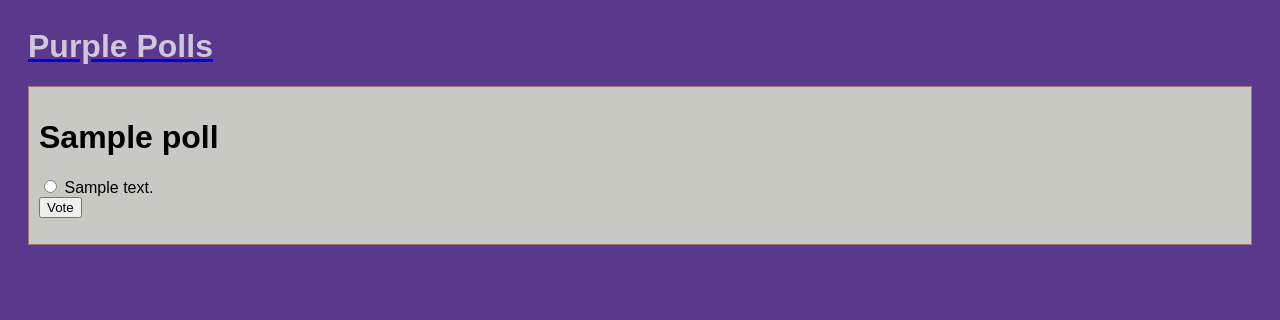
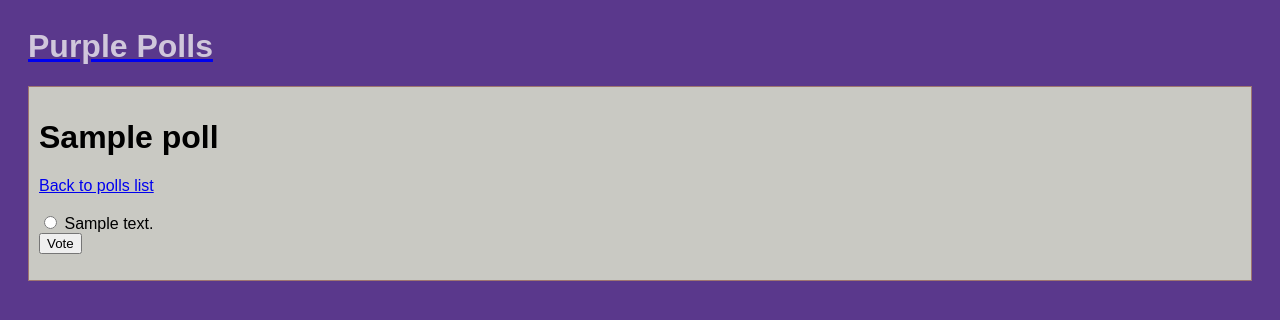
Before and after one commit to sayedmohamed/PurplePolls, a Django app: page /polls/1/ in a window 1280 px wide. Shown: the top 320 px of the page. Run offline with Django 3.2, Linux system fonts and the light colour scheme; tables that the repository leaves empty hold one stand-in row (values such as "Sample post"); some libraries are stand-ins or nearby versions.

Commit message:
Template refactoring

```diff
--- a/polls/views.py
+++ b/polls/views.py
@@ -45,10 +45,11 @@ def _get_polls_and_voted(request):
 # Detail view of a single poll
 def poll_detail(request, pk):
     poll = get_object_or_404(Poll, pk=pk)
-    if _has_user_voted(request, unicode(poll.id)):
-        return render(request, 'polls/results.html', {'poll': poll})
-    else:
-        return render(request, 'polls/detail.html', {'poll': poll})
+    voted = _has_user_voted(request, unicode(poll.id))
+    return render(request, 'polls/poll_detail.html', {
+        'poll': poll,
+        'voted': voted,
+    })
 
 
 # Save the user's vote on a poll
@@ -68,9 +69,10 @@ def vote(request, poll_id):
             selected_choice.votes += 1
             selected_choice.save()
 
-    return render(request, 'polls/results_inner.html', {
+    return render(request, 'polls/poll_detail_results.html', {
         'poll': p,
         'message': message,
+        'voted': True,
     })
 
 
--- a/templates/polls/detail.html
+++ b/templates/polls/poll_detail.html
@@ -3,17 +3,17 @@
 
     <h1>{{ poll.question }}</h1>
 
-    <div class="results"></div>
+    <div class="menu"><a href="/polls/"> Back to polls list</a></div>
+    <br />
 
+    <div class="results">
+    {% if voted %}
+        {% include "polls/poll_detail_results.html" %}
+    </div>
     <div class="poll_form">
-        <form method="post">
-            {% csrf_token %}
-            {% for choice in poll.choice_set.all %}
-                <input type="radio" name="choice" id="choice{{ forloop.counter }}" value="{{ choice.id }}" />
-                <label for="choice{{ forloop.counter }}">{{ choice.choice_text }}</label><br />
-            {% endfor %}
-            <input type="submit" value="Vote" id="vote" />
-        </form>
+    {% else %}
+        {% include "polls/poll_detail_form.html" %}
+    {% endif %}
     </div>
 
 <script type="text/javascript">
--- /dev/null
+++ b/templates/polls/poll_detail_form.html
@@ -0,0 +1,10 @@
+{% if message %}<p><strong>{{ message }}</strong></p>{% endif %}
+
+<form method="post">
+    {% csrf_token %}
+    {% for choice in poll.choice_set.all %}
+        <input type="radio" name="choice" id="choice{{ forloop.counter }}" value="{{ choice.id }}" />
+        <label for="choice{{ forloop.counter }}">{{ choice.choice_text }}</label><br />
+    {% endfor %}
+    <input type="submit" value="Vote" id="vote" />
+</form>
```
Also changed, not shown: templates/polls/results.html (deleted, +0 -8 lines), templates/polls/poll_detail_results.html (renamed from templates/polls/results_inner.html).
